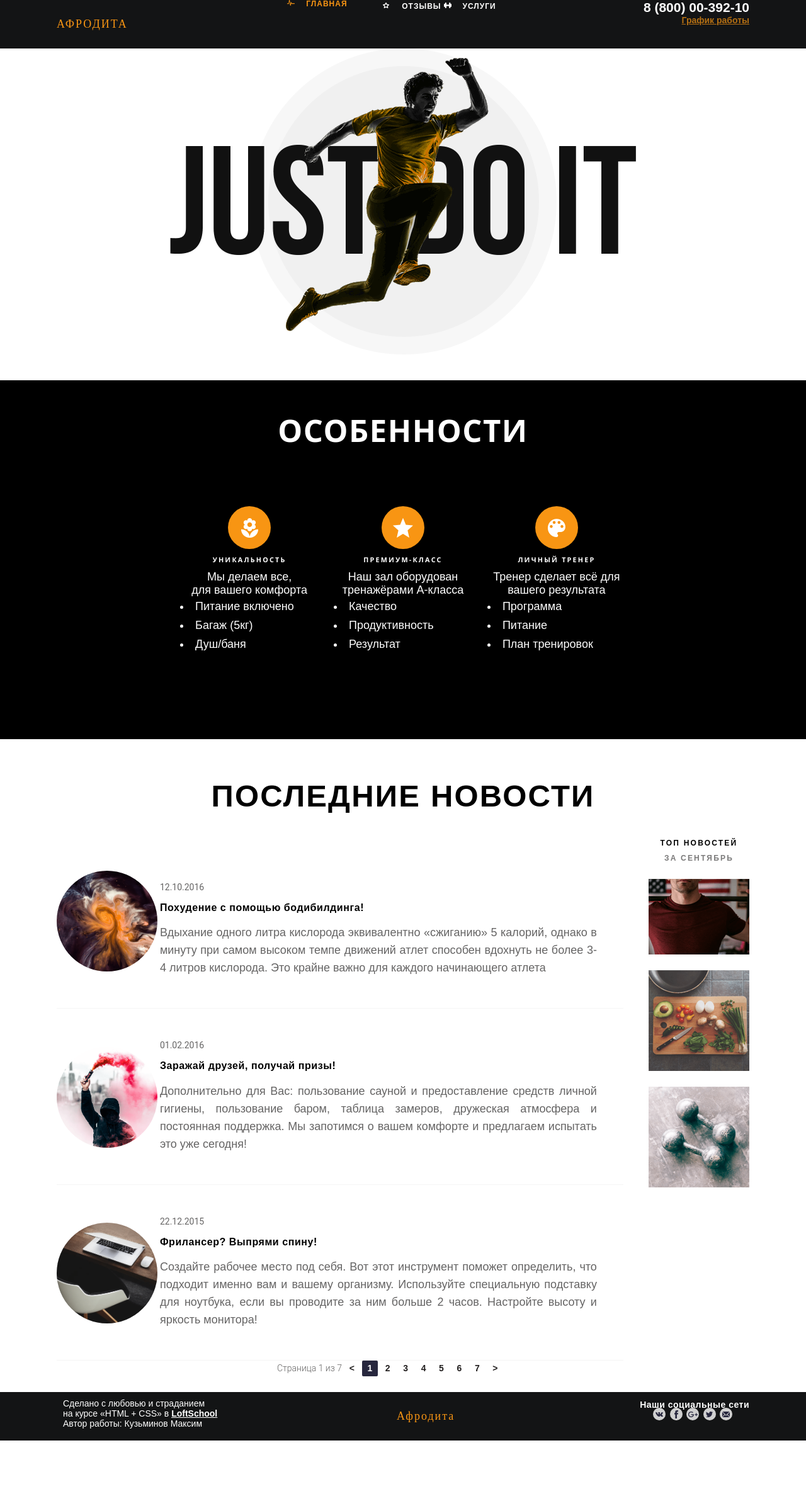
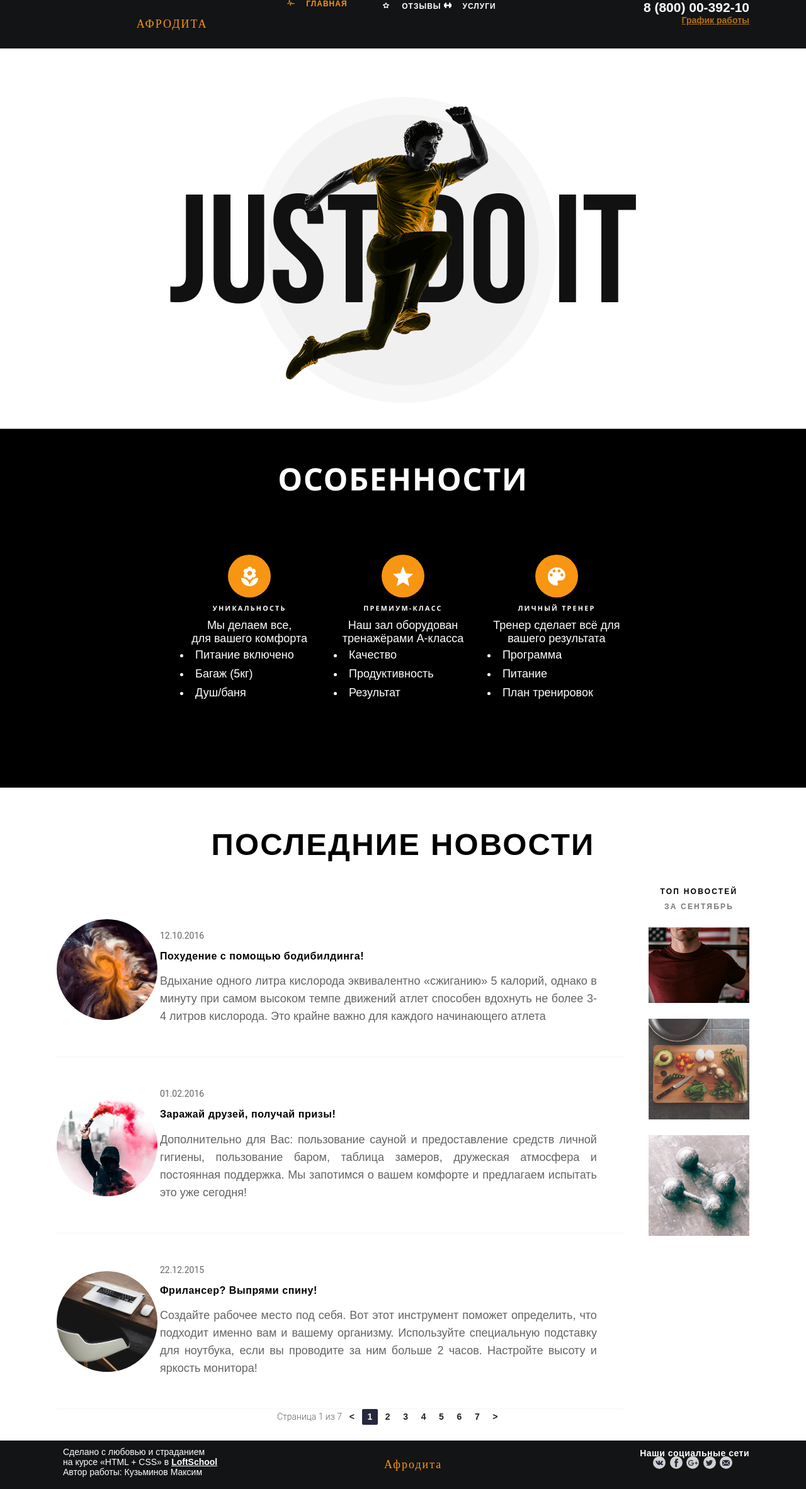
Before and after one commit to maxmjr/maxmjr.github.io, a plain HTML site: page index.html in a window 1280 px wide. Shown: the whole page at 63% size. Before the commit the page ends 2288 px from the top, so only its background shows below. Drawn offline with Linux system fonts and the light colour scheme.

Commit message:
small fixes"

```diff
--- a/css/main.css
+++ b/css/main.css
@@ -39,6 +39,19 @@ body {
     font-weight: 400;
 }
 
+.wrapper { /*updated*/
+    position: relative;
+    min-height: 100%;
+    overflow: hidden;
+    min-width: 1140px;
+}
+
+.wrapper:after { /*updated*/
+    content: "";
+    display: block;
+    height: 77px;
+}
+
 .container {
     max-width: 1100px;
     margin: 0 auto;
@@ -53,6 +66,9 @@ body {
 ul {
     margin: 0;
     padding: 0;
+}
+
+ul li {
     list-style: none;
 }
 
@@ -91,11 +107,7 @@ ul {
     /* margin-top: 25px; */
     position: relative;
     float: left;
-}
-
-.logo--pp {
-    vertical-align: middle;
-    text-decoration: center;
+    text-align: center;
 }
 
 .nav {
@@ -295,12 +307,11 @@ ul {
     text-align: left;
     padding-left: 10px;
     line-height: 30px;
+    list-style: disc;
+    list-style-position: inside;
 }
 
-.features__list--container {
-        list-style: disc;
-        list-style-position: inside;
-}
+
 
 
 /*------------------------FEATURES------------------------*/
@@ -472,12 +483,6 @@ ul {
 	width: 100%;
 }
 
-.logo--footer {
-	width: 33;
-	float: left;
-	text-align: center;
-	margin-left: 20px;
-}
 .copyright {
 	font-weight: 300;
 	color: #ffffff;
--- a/index.html
+++ b/index.html
@@ -1,7 +1,9 @@
 <!DOCTYPE html>
-<html lang="ru">
+<html lang="ru-RU">
 <head>
     <meta charset="UTF-8">
+    <meta http-equiv="x-ua-comatible" content="ie=edge">  <!-- update -->
+    <meta name="viewport" content="width=1140"> <!-- update -->
     <!-- <link href="https://fonts.googleapis.com/css?family=Open+Sans:300,300i,400,800|Roboto:300&amp;subset=cyrillic" rel="stylesheet"> -->
     <link href="img/icons/favicon.ico" rel="shortcut icon" type="image/x-icon">
     <link rel="stylesheet" href="css/normalize.css">
@@ -12,10 +14,9 @@
     <div class="wrapper">
 
 <!-- HEADER -->
-
         <div class="header">
             <div class="container clearfix">
-                <a href="#" class="logo logo--top uppercase"><div class="logo--pp">Афродита</div></a>
+                <a href="#" class="logo uppercase">Афродита</a>
                 <ul class="nav">
                     <li class="nav__list">
                         <a class="nav__link nav__link--active-main uppercase" href="#">Главная</a>
@@ -188,9 +189,7 @@
                 <br> Автор работы:
                 <strong>Кузьминов Максим</strong>
             </div>
-            <a href="#" class="logo logo--footer">
-                Афродита
-            </a>
+            <a href="#" class="logo">Афродита</a>
             <div class="socials">
                 <div class="socials__title">Наши социальные сети</div>
                     <ul class="socials__list">
```
